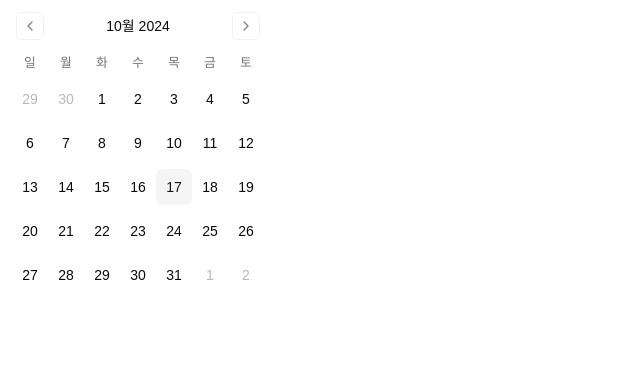
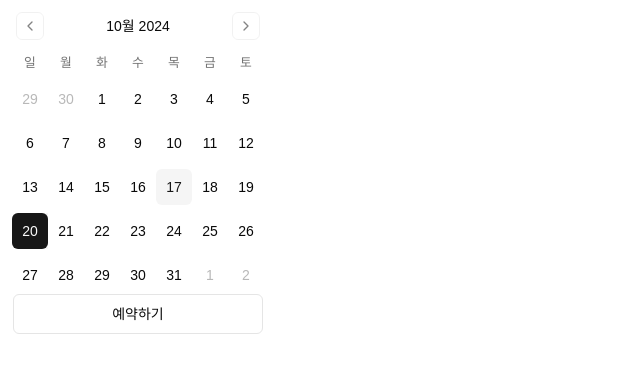
Before and after one commit to GanziMan/BodyBooker, a Next.js app: page /reservation in a window 1280 px wide. Shown: the top 372 px of the page, without its empty margins (0-640 px from the left). Built offline with nearby package versions, Linux system fonts and the light colour scheme.

Commit message:
Update: 예약 페이지 작업

```diff
--- a/src/app/(main)/reservation/ReservationForm.tsx
+++ b/src/app/(main)/reservation/ReservationForm.tsx
@@ -1,8 +1,49 @@
 "use client";
 import { ko } from "date-fns/locale";
-import { format } from "date-fns";
 import { Calendar } from "@/components/ui/calendar";
+import { Button } from "@/components/ui/button";
+import { useState } from "react";
+import { DialogComponent } from "@/components/Dialog";
+import {
+  DateAfter,
+  DateBefore,
+  DateInterval,
+  DateRange,
+  DayOfWeek,
+} from "react-day-picker";
 
 export default function ReservationForm() {
-  return <Calendar locale={ko} />;
+  type Matcher =
+    | boolean
+    | ((date: Date) => boolean)
+    | Date
+    | Date[]
+    | DateRange
+    | DateBefore
+    | DateAfter
+    | DateInterval
+    | DayOfWeek;
+
+  const selected: Matcher[] = [
+    new Date(2024, 9, 20), // 특정 날짜
+    // [new Date(2024, 9, 22), new Date(2024, 9, 23)], // 여러 날짜
+    // { from: new Date(2024, 9, 25), to: new Date(2024, 9, 30) } as DateRange, // 날짜 범위
+    // { before: new Date(2024, 9, 18) } as DateBefore, // 특정 날짜 이전
+    // { after: new Date(2024, 9, 15) } as DateAfter, // 특정 날짜 이후
+    // {
+    //   after: new Date(2024, 9, 10),
+    //   before: new Date(2024, 9, 20),
+    // } as DateInterval, // 날짜 간격
+  ];
+  return (
+    <>
+      <Calendar
+        title="예약"
+        locale={ko}
+        selected={selected}
+        footer={<DialogComponent />}
+        onDayClick={(day) => {}}
+      />
+    </>
+  );
 }
```
